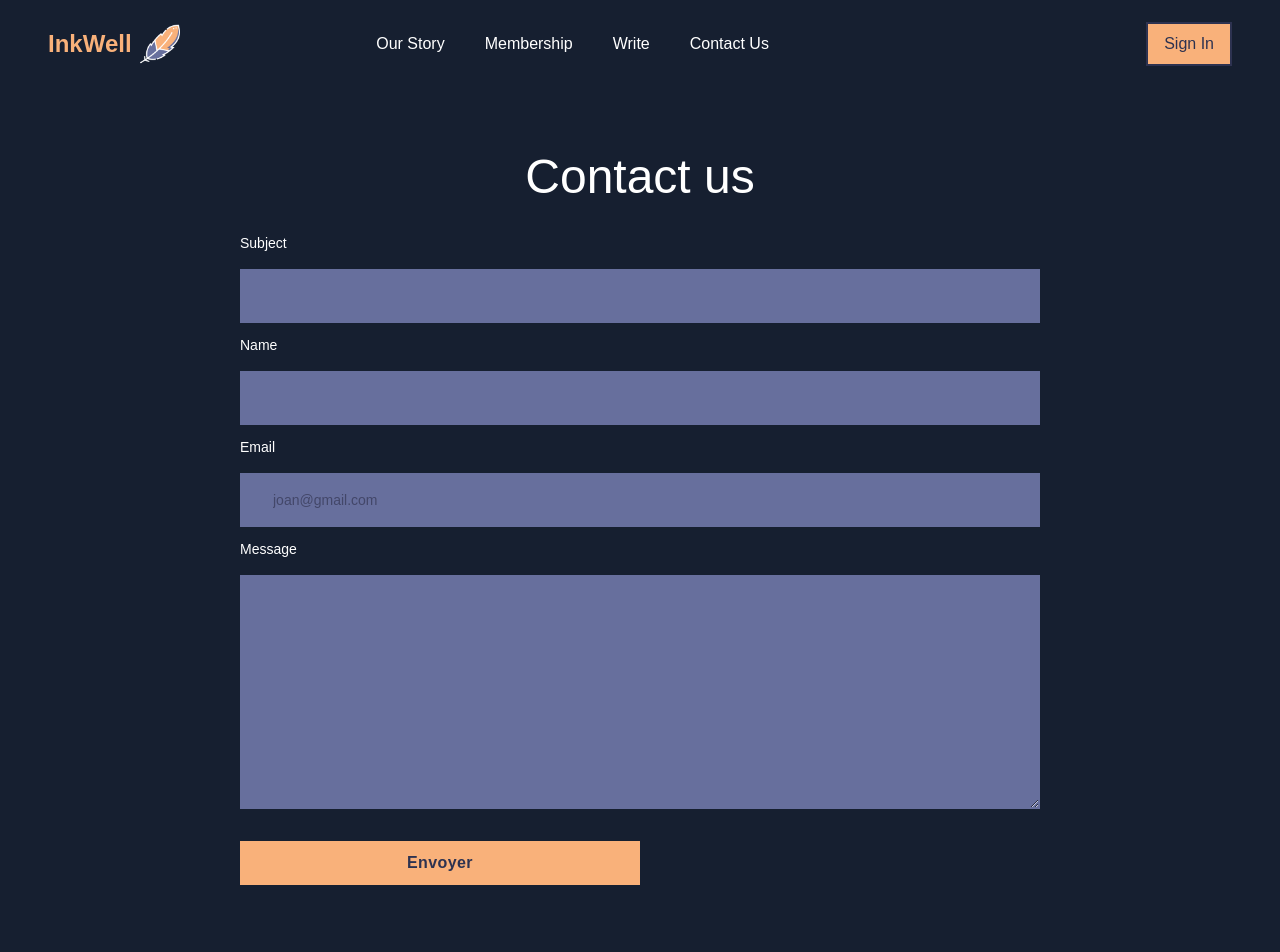
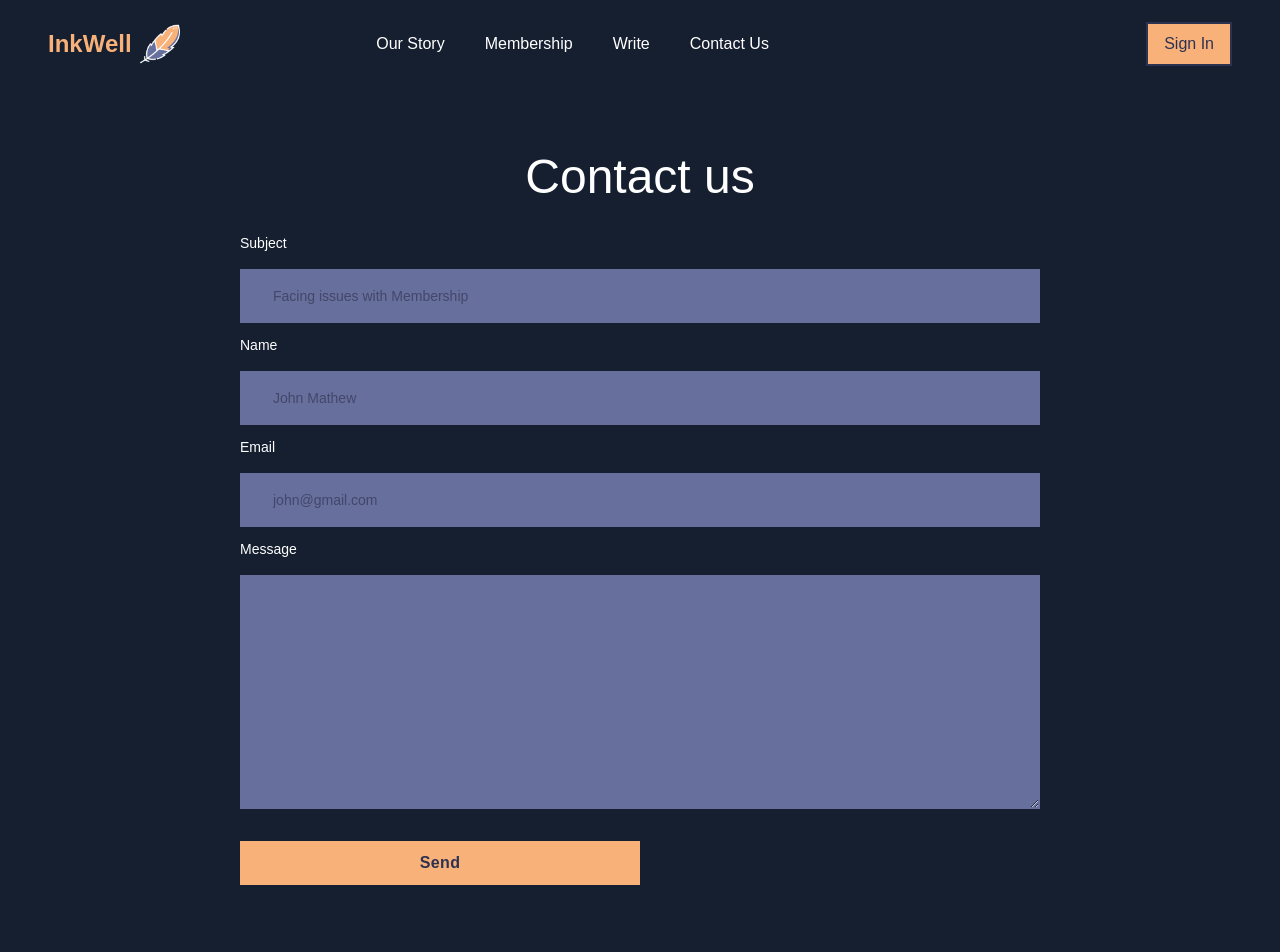
Before and after one commit to nishisurti2608/InkWell, a React (Vite) app: page /contactus in a window 1280 px wide. Shown: the top 952 px of the page. Built offline with nearby package versions, Linux system fonts and the light colour scheme; a web font is replaced by a local one.

Commit message:
Review contact us

```diff
--- a/src/components/SignUp.jsx
+++ b/src/components/SignUp.jsx
@@ -17,22 +17,23 @@ const SignUp = () => {
   }, [message]);
 
   const HandleSignUp = (formData) => {
-    const email = formData.get("email");
-    const name = formData.get("name");
-    const password = formData.get("password");
+
+    const registeredUserEmail = formData.get("email");
+    const registeredUserName = formData.get("name");
+    const registeredUserPassword = formData.get("password");
     const confirmPassword = formData.get("confirmpassword");
 
-    if (password !== confirmPassword) {
+    if (registeredUserPassword !== confirmPassword) {
       setMessage("Passwords do not match! Try again");
       return;
     }
 
-    if (password.length < 6) {
+    if (registeredUserPassword.length < 6) {
       setMessage("Password must be at least 6 characters long");
       return;
     }
 
-    const data = { email, name, password };
+    const data = { registeredUserName,registeredUserPassword,registeredUserEmail };
     localStorage.setItem(STORAGE_KEY, JSON.stringify(data));
     setMessage("Done! Please Login");
   };
@@ -43,11 +44,7 @@ const SignUp = () => {
         <h1 className="text-white text-2xl">Register Here!</h1>
         <p className="text-amber-50 text-sm mb-8">please signup to continue</p>
         <div className="flex flex-col text-white">
-          <form
-            onSubmit={(e) => {
-              e.preventDefault();
-              HandleSignUp(new FormData(e.target));
-            }}
+          <form action={HandleSignUp}
           >
             <label className="text-white font-medium text-sm mb-4" htmlFor="name">Name:</label>
             <input
--- a/src/components/pages/ContactUs.jsx
+++ b/src/components/pages/ContactUs.jsx
@@ -1,16 +1,22 @@
-import React, {useEffect, useRef, useState} from 'react'
+import React, {useEffect, useState} from 'react'
 import emailjs from "emailjs-com";
+
 const ContactUs = () => {
+
+  //state for error or success messages
+
   const [message,setMessage] = useState();
-    const form = useRef();
 
-    //champ du formulaire du contact
+  //I have no idea why are we looping over input array 🤣
+
   const input = [
-    { title:"Subject", type:"text",placeholder:""},
-    { title: "Name",type: "text",placeholder: "",},
-    { title: "Email",type: "email", placeholder: "joan@gmail.com"},
-    {  title: "Message",  type: "textarea", placeholder: ""}
+    { title:"Subject", type:"text",placeholder:"Facing issues with Membership"},
+    { title: "Name",type: "text",placeholder: "John Mathew",},
+    { title: "Email",type: "email", placeholder: "john@gmail.com"},
+    {  title: "Message",  type: "textarea", placeholder: "Please type detail message here"}
   ];
+
+  // displaying messages for few seconds
 
     useEffect(() => {
         if (message) {
@@ -20,6 +26,8 @@ const ContactUs = () => {
           return () => clearTimeout(timeout);
         }
       }, [message]);
+
+// This function will call on form action this contains real beef logic
 
   const HandleContact = async (formData) => {
       const data = {
@@ -41,23 +49,19 @@ const ContactUs = () => {
               import.meta.env.VITE_EMAIL_PUBLIC_KEY
             );
 
-            setMessage("Votre message a été envoyé avec succès !");
+            setMessage("Message has been sent successfully !");
           } catch (error) {
-            console.error(error);
-            setMessage("Une erreur s'est produite. Veuillez réessayer.");
+
+            setMessage("An error has occurred. Please try again.");
           }
-      console.log(data)
+
   }
 
   return (
     <div  className="w-200 py-16 ml-auto mr-auto ">
       <h1  className="text-5xl  text-white text-center" >Contact us</h1>
       <form
-          ref={form}
-          onSubmit={(e) => {
-              e.preventDefault();
-              HandleContact(new FormData(e.target));
-            }}
+         action={HandleContact}
            className="mt-8 flex flex-col gap-3">
         {
           input && (
@@ -100,12 +104,13 @@ const ContactUs = () => {
               })
           )
         }        <button
-                                  type="submit"
-                                  className="text-[#2d3250] mt-5 cursor-pointer  border-2 border-[#f9b17a] tracking-wide font-semibold bg-[#f9b17a] hover:bg-[#2d3250] hover:text-[#f9b17a] w-1/2 py-2 transition-all duration-300 ease-in-out flex items-center justify-center focus:shadow-outline focus:outline-none">
-                                 Envoyer
-                            </button>
+                    type="submit"
+                    className="text-[#2d3250] mt-5 cursor-pointer  border-2 border-[#f9b17a] tracking-wide font-semibold bg-[#f9b17a] hover:bg-[#2d3250] hover:text-[#f9b17a] w-1/2 py-2 transition-all duration-300 ease-in-out flex items-center justify-center focus:shadow-outline focus:outline-none">
+                                 Send
+                  </button>
 
                 {/* message goes here  */}
+
                 {message && <p className="px-2 text-sm text-[#f9b17a]  font-medium bg-[#2d3250]  transform translate-y-1/2">{message}</p>}
           </form>
 
```
Also changed, not shown: 1 other file (tests, documents, lock files or other folders).
